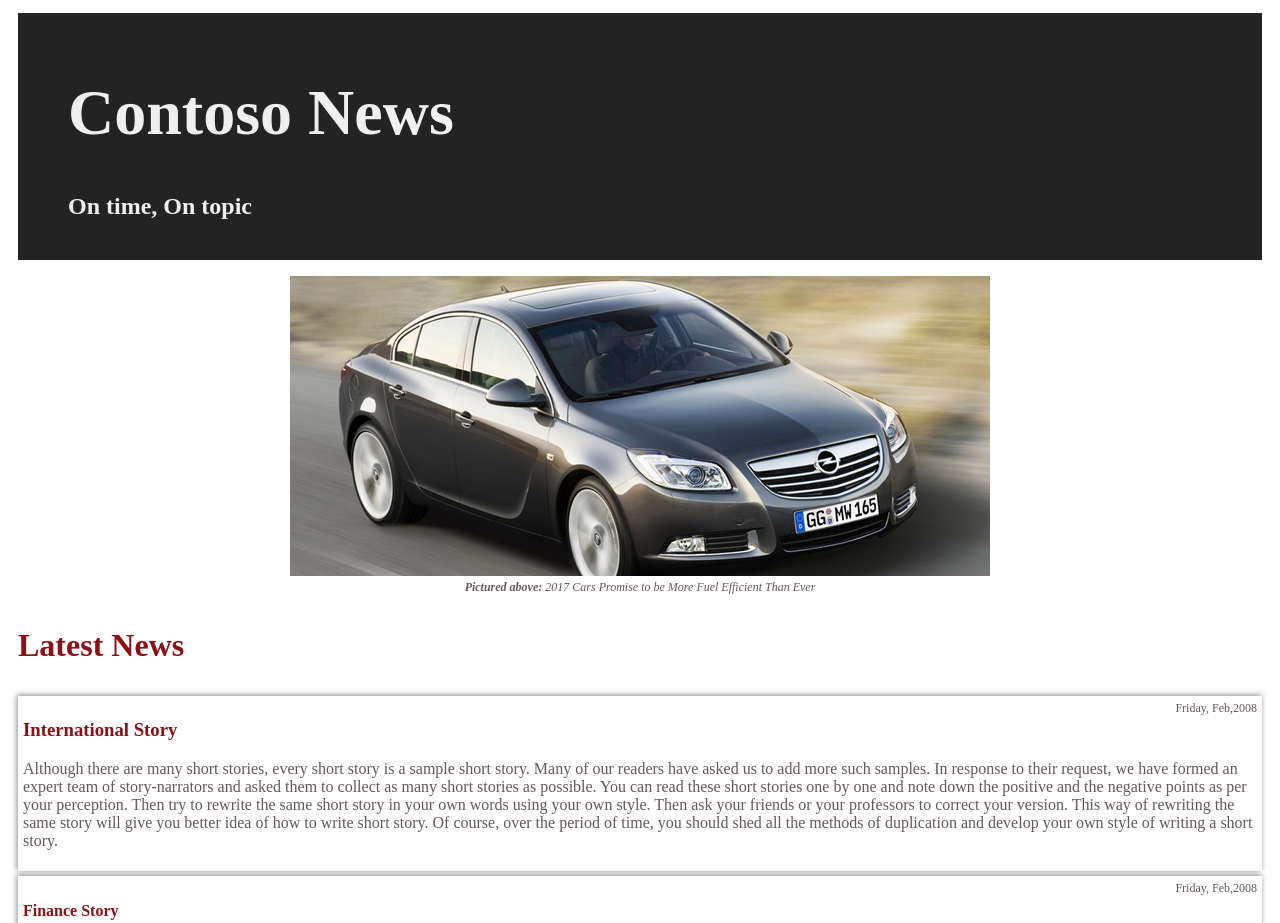
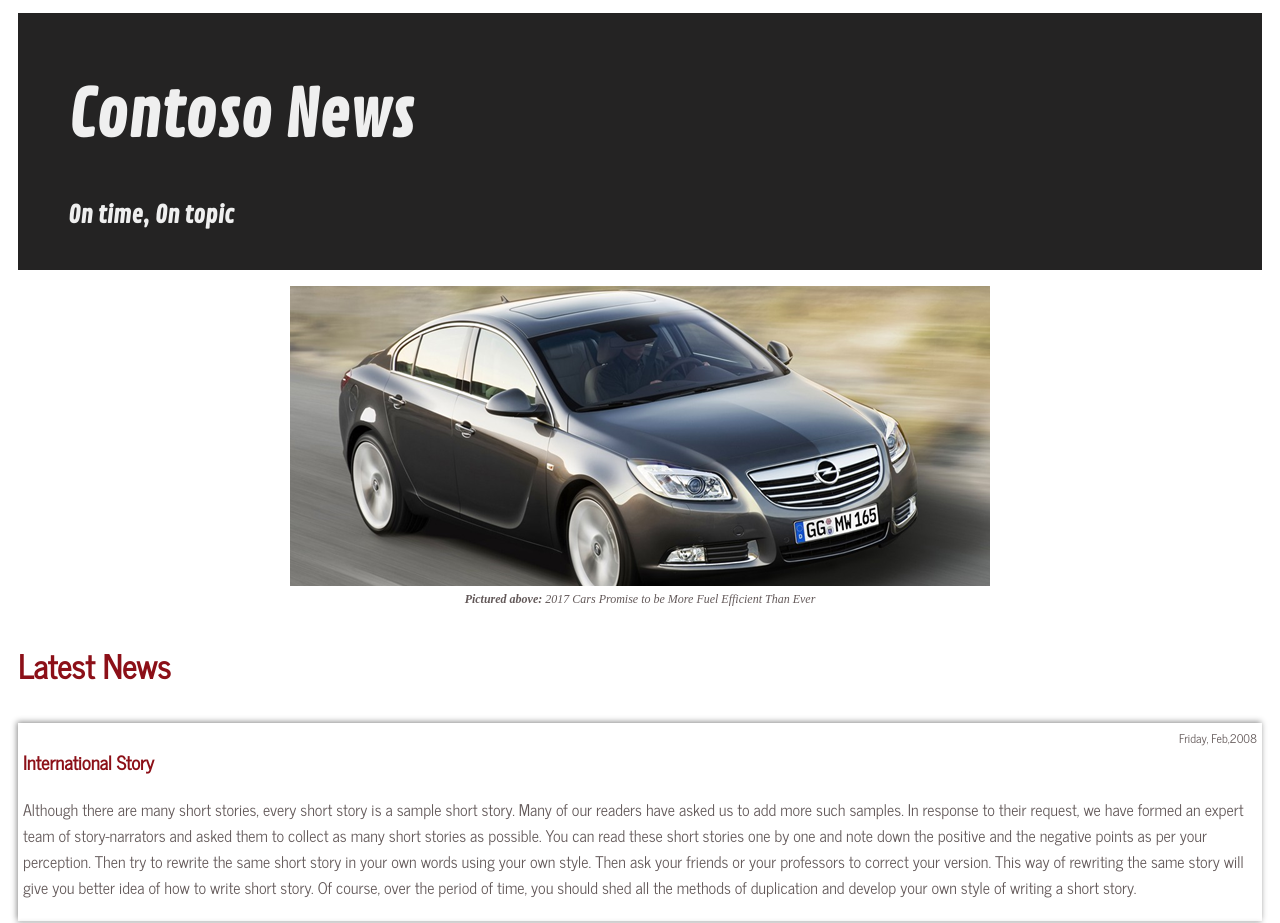
Before and after one commit to vkdinventor/Edx-web-development, a plain HTML site: page index.html in a window 1280 px wide. Shown: the top 923 px of the page. Drawn offline with Linux system fonts and the light colour scheme.

Commit message:
font changed

```diff
--- a/css/style.css
+++ b/css/style.css
@@ -10,6 +10,7 @@ header {
 figure {
     display: none;
     align-content: center;
+
 
 }
 
@@ -111,3 +112,21 @@ article {
         color: black
     }
 }
+
+@font-face {
+    font-family: 'News Cycle';
+    src: url('../fonts/news_cycle.ttf') format('truetype');
+}
+
+@font-face {
+    font-family: 'Contrail One';
+    src: url('../fonts/contrail_one.ttf') format('truetype');
+}
+
+body {
+    font-family: 'News Cycle';
+}
+
+header {
+    font-family: 'Contrail One';
+}
```
Also changed, not shown: fonts/contrail_one.ttf (added), fonts/news_cycle.ttf (added).
